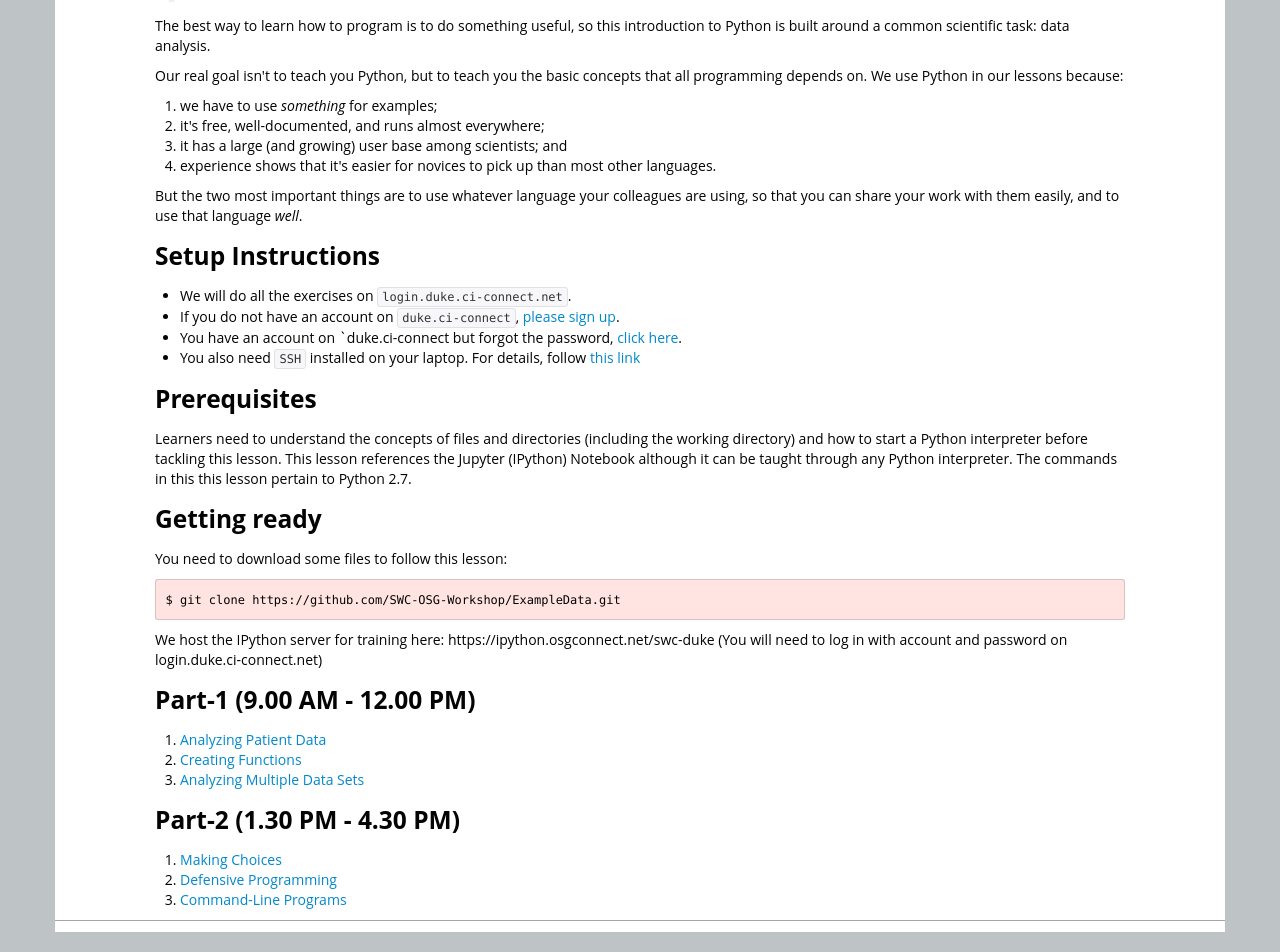
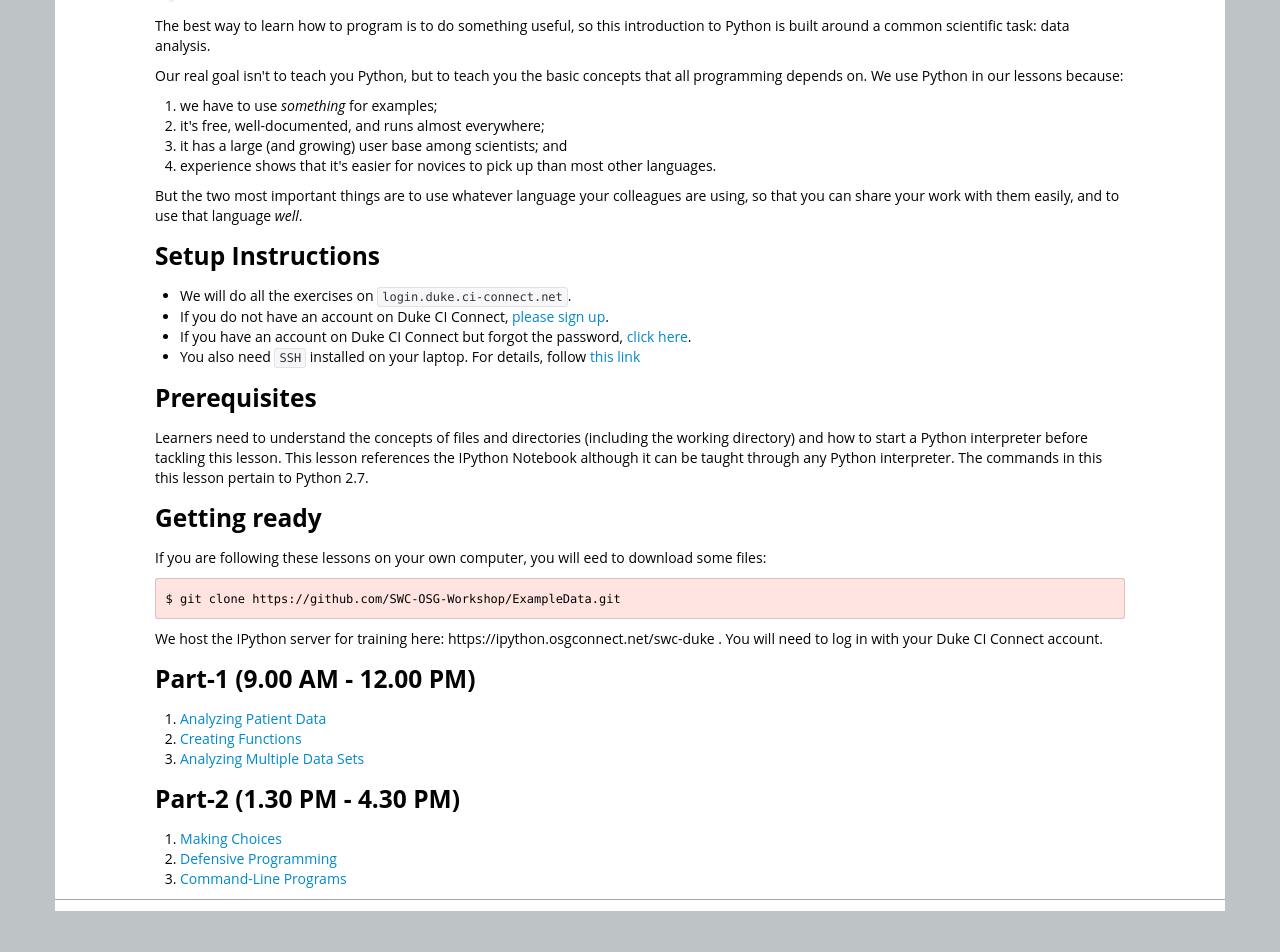
Before and after one commit to SWC-OSG-Workshop/2015-10-27-duke, a Jekyll site: the page built from novice/python/index.md, in a window 1280 px wide. Shown: the part 446-1398 px from the top of the page. Built offline with Jekyll 4.4.1, drawn with Linux system fonts in a browser that asks for light colours; after the commit the page ends 1377 px from its top, so only the background shows below that.

Commit message:
small tweaks

```diff
--- a/novice/python/index.md
+++ b/novice/python/index.md
@@ -45,26 +45,30 @@ and to use that language *well*.
 ### Setup Instructions
 
 *    We will do all the exercises on `login.duke.ci-connect.net`.
-*    If you do not have an account on `duke.ci-connect`, [please sign up](https://duke.ci-connect.net/signup).
-*    You have an account on `duke.ci-connect but forgot the password, [click here](http://duke.ci-connect.net/password).
+*    If you do not have an account on Duke CI Connect, [please sign up](https://duke.ci-connect.net/signup).
+*    If you have an account on Duke CI Connect but forgot the password, [click here](http://duke.ci-connect.net/password).
 *    You also need `SSH` installed on your laptop.  For details, follow [this link](http://swc-osg-workshop.github.io/2015-10-27-duke/setup.html)
 
 ### Prerequisites
- Learners need to understand the concepts of files and directories
- (including the working directory) and how to start a Python
- interpreter before tackling this lesson. This lesson references the Jupyter (IPython)
- Notebook although it can be taught through any Python interpreter. The commands in this
- this lesson pertain to Python 2.7.
+
+Learners need to understand the concepts of files and directories
+(including the working directory) and how to start a Python interpreter
+before tackling this lesson. This lesson references the IPython
+Notebook although it can be taught through any Python interpreter. The
+commands in this this lesson pertain to Python 2.7.
 
 ### Getting ready
- You need to download some files to follow this lesson:
+
+If you are following these lessons on your own computer, you will
+eed to download some files:
 
 ~~~
 $ git clone https://github.com/SWC-OSG-Workshop/ExampleData.git
 ~~~
 
- We host the IPython server for training here: https://ipython.osgconnect.net/swc-duke
- (You will need to log in with account and password on login.duke.ci-connect.net)
+We host the IPython server for training here:
+https://ipython.osgconnect.net/swc-duke .  You will need to log in with
+your Duke CI Connect account.
 
 <div class="toc" markdown="1">
 
```
